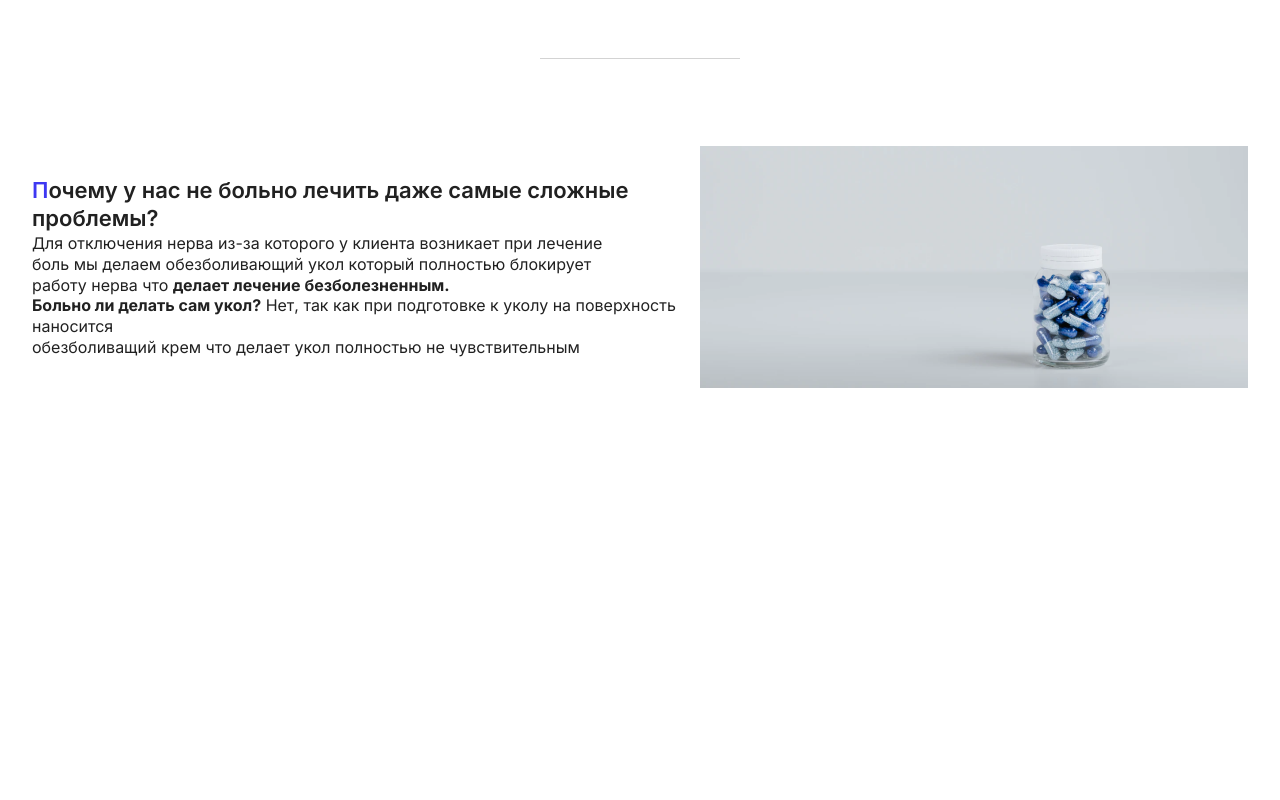
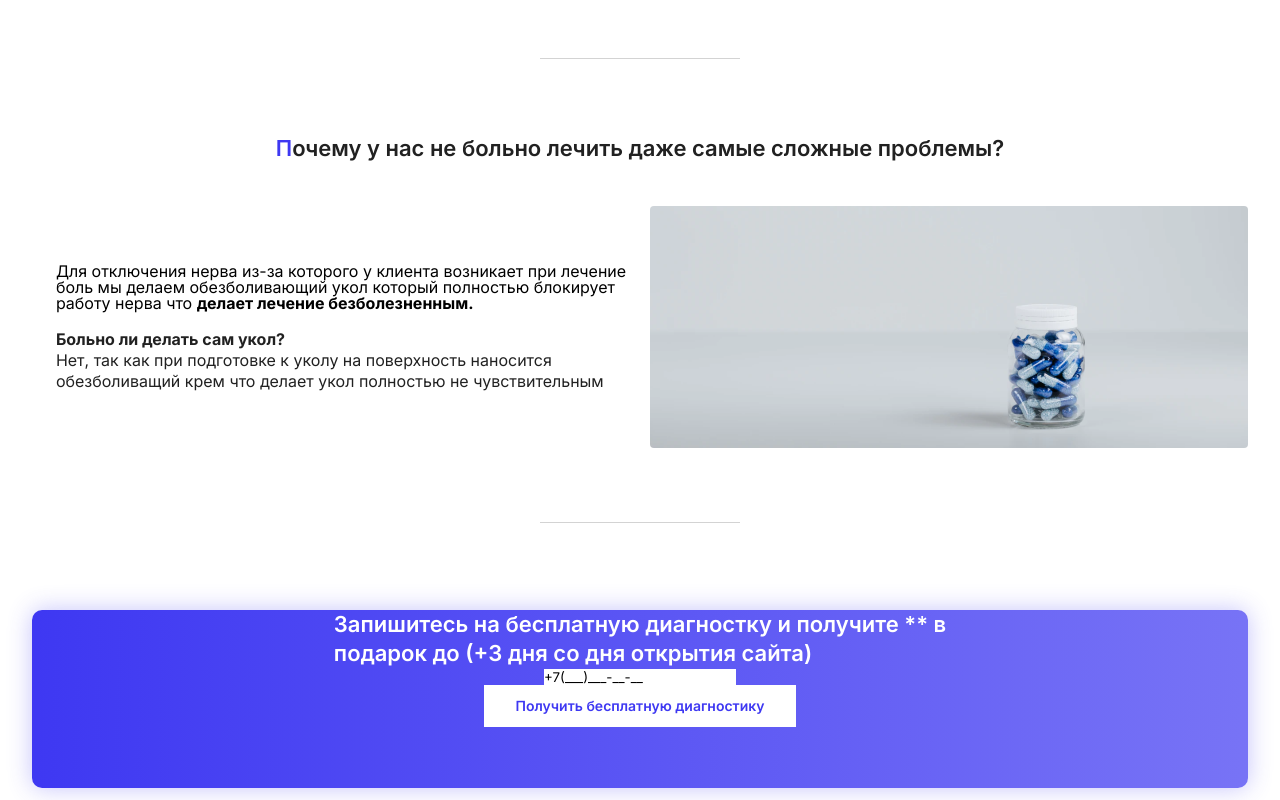
Before and after one commit to PhonTow/Gaudeamus-work, a plain HTML site: page index.html in a window 1280 px wide. Shown: the part 1977-2777 px from the top of the page. Before the commit the page ends 2377 px from the top, so only its background shows below. Drawn offline with nearby package versions, Linux system fonts and the light colour scheme.

Commit message:
Добавил JS, но не доработал

```diff
--- a/css/style.css
+++ b/css/style.css
@@ -177,7 +177,8 @@ line-height: 18px;
    margin-left: auto;
    margin-right: auto;
    margin-top: 62px;
-    margin-bottom: 60px;
+   margin-bottom: 60px;
+   object-fit: contain;
 
 }
 
@@ -347,6 +348,13 @@ flex-direction: column;
     box-sizing: content-box;
 }
 
+.case {
+    display: flex;
+    justify-content: center;
+    margin-top: 32px;
+
+}
+
 .title::first-letter {
     color: #3E38F2;
 }
@@ -356,6 +364,8 @@ flex-direction: column;
     font-weight: 600;
     line-height: 130%;
     color: #212121;
+    display: flex;
+    justify-content: center;
 
 }
 
@@ -366,14 +376,102 @@ flex-direction: column;
     color: #212121;
 } */
 
-.text {
+.advant__text {
+    display: flex;
+   align-items: center;
+   justify-content: center;
+   margin: 0 auto;
+
+}
+
+.text-ad {
     font-size: 16px;
     line-height: 130%;
     font-weight: 400;
     color: #212121;
+    margin-top: 18px;
 }
 
 .medicine {
     max-width: 598px;
     height: 242px;
+    border-radius: 4px;
 }
+
+.applicta {
+    max-width: 1216px;
+    margin: 0 auto;
+    padding: 0 11px;
+    box-sizing: content-box;
+}
+
+.applicta__card {
+     display: flex;
+    justify-content: center;
+    align-items: center;
+}
+
+.appl {
+
+    width: 1216px;
+    height: 178px;
+    background: linear-gradient(91.24deg, #3E38F2 0%, rgba(62, 56, 242, 0.7) 100%);
+    box-shadow: 0px 0px 25px rgba(62, 56, 242, 0.3);
+    border-radius: 10px;
+
+}
+
+.applicta__content {
+    display: flex;
+    justify-content: center;
+    align-items: center;
+   flex-direction: column;
+
+}
+
+.applicta__text {
+    font-size: 22px;
+    font-weight: 600;
+    line-height: 130%;
+    color: #FFFFFF;
+
+}
+
+
+.applicta__button {
+    border-radius: 4px;
+    background-color: #FFFFFF;
+    width: fit-content;
+    height: auto;
+    text-align: center;
+}
+
+.diagnost {
+    font-size: 14px;
+    font-weight: 600;
+    line-height: 130%;
+    color: #3E38F2;
+    padding-top: 12px;
+    padding-bottom: 12px;
+    padding-left: 32px;
+    padding-right: 32px;
+}
+
+.applicta__tel {
+    border: 1px solid rgba(255, 255, 255, 0.6);
+    border-radius: 4px;
+    width: fit-content;
+    height: auto;
+}
+
+/* .tel__but {
+    font-size: 14px;
+    font-weight: 500;
+    line-height: 130%;
+    text-align: right;
+    color: rgba(255, 255, 255, 0.8);
+    padding-top: 12px;
+    padding-bottom: 12px;
+    padding-left: 12px;
+    padding-right: 96px;
+} */
--- a/index.html
+++ b/index.html
@@ -136,13 +136,19 @@
                             <p class="hospital-open">Первая клиника “Название” была открыта в 2007 году. За <br>
                                 это время мы помогли - более 100 000 клиентам.</p>
                         </div>
-                        <p class="words-hospital">Lorem ipsum dolor sit amet, consectetur adipiscing elit. Integer condimentum est sit amet <br>
-                             ullamcorper porta. Aenean et augue eros. Pellentesque habitant morbi tristique senectus er <br>
+                        <p class="words-hospital">Lorem ipsum dolor sit amet, consectetur adipiscing elit. Integer
+                            condimentum est sit amet <br>
+                            ullamcorper porta. Aenean et augue eros. Pellentesque habitant morbi tristique senectus er
+                            <br>
                             netus et malesuada fames ac turpis egestas. Maecenas commodo enim ut neque efficitur <br>
                             lobortis. Nunc volutpat sit amet ex ac malesuada. Phasellus maximus iaculis lacus vel <br>
-                                consequat. Phasellus tincidunt bibendum quam ac euismod. Duis orci nisl, dapibus eu ipsum <br>
-                                 quis, vehicula pulvinar erat. Quisque leo ante, feugiat quis ultrices ut, interdum pharetra <br>
-                                  lectus. Curabitur cursus mattis diam, ut condimentum felis sodales sit amet. Aliquam nec vehicula erat.</p>
+                            consequat. Phasellus tincidunt bibendum quam ac euismod. Duis orci nisl, dapibus eu ipsum
+                            <br>
+                            quis, vehicula pulvinar erat. Quisque leo ante, feugiat quis ultrices ut, interdum pharetra
+                            <br>
+                            lectus. Curabitur cursus mattis diam, ut condimentum felis sodales sit amet. Aliquam nec
+                            vehicula erat.
+                        </p>
                     </div>
                     <div class="face-direct">
                         <img src="./img/director.png" alt="" class="women">
@@ -168,26 +174,29 @@
             </div>
 
         </div>
-
-    </div>
         <div class="description__line">
             <img src="./img/Line12.svg" alt="" class="greyline">
         </div>
 
-    <div class="advant">
-        <div class="container">
-            <div class="box">
-                <div class="advant__text">
         <div class="advant__title">
             <p class="title">Почему у нас не больно лечить даже самые сложные проблемы?</p>
         </div>
+    </div>
+
+    <div class="advant">
+        <div class="container">
+            <div class="case">
+                <div class="advant__text">
+
                     <div class="advant__words">
-                        <p class="text">Для отключения нерва из-за которого у клиента возникает при лечение <br>
+                        <p class="text=ad">Для отключения нерва из-за которого у клиента возникает при лечение <br>
                             боль мы делаем обезболивающий укол который полностью блокирует <br>
                             работу нерва что <b>делает лечение безболезненным.</b></p>
-                        <p class="text"><b>Больно ли делать сам укол?</b>
+                        <p class="text-ad"><b>Больно ли делать сам укол?</b>
+                            <br>
                             Нет, так как при подготовке к уколу на поверхность наносится <br>
-                             обезболиващий крем что делает укол полностью не чувствительным</p>
+                            обезболиващий крем что делает укол полностью не чувствительным
+                        </p>
                     </div>
                 </div>
 
@@ -197,13 +206,50 @@
             </div>
         </div>
     </div>
+    <div class="description__line">
+        <img src="./img/Line12.svg" alt="" class="greyline">
+    </div>
+
+    <div class="applicta">
+        <div class="container">
+            <div class="applicta__card">
+                <div class="appl">
+                    <div class="applicta__content">
+                        <div class="applicta__text">
+                            <p class="diagnostics">Запишитесь на бесплатную диагностку и получите ** в
+                                <br>
+                                подарок до (+3 дня со дня открытия сайта)</p>
+                        </div>
+                        <!-- <div class="applicta__tel">
+                            <button class="tel__but">*Номер телефона</button>
+                        </div> -->
+
+                        <form action=""></form>
+                        <div class="row">
+                            <label for="phone"></label>
+                        </div>
+                        <div class="row">
+                            <input type="text" name="phone" id="phone" placeholder="*Номер телефона" />
+                        </div>
+
+                        <div class="applicta__button">
+                            <button class="diagnost">Получить бесплатную диагностику</button>
+                        </div>
+                    </div>
 
 
+
+                </div>
+
+
+                <!-- +{7}(000)000-00-00 -->
+            </div>
+        </div>
+    </div>
+
+    <!-- <input type="tel"> -->
+    <script src="https://unpkg.com/imask"></script>
+    <script src="./js/main.js"></script>
 </body>
 
 </html>
-<!-- <img src="./img/Ellipse.svg" alt="" class="button">
-<img src="./img/Ellipse.svg" alt="" class="button1">
-<img src="./img/Ellipse.svg" alt="" class="button1">
-<img src="./img/Ellipse.svg" alt="" class="button1">
-<img src="./img/Ellipse.svg" alt="" class="button1"> -->
--- /dev/null
+++ b/js/main.js
@@ -0,0 +1,6 @@
+var element = document.getElementById('phone');
+var maskOptions = {
+  mask: '+{7}(000)000-00-00',
+  lazy: false
+};
+var mask = IMask(element, maskOptions);
```
Also changed, not shown: 1 other file. Lines whose indentation alone changed are shown as unchanged.
